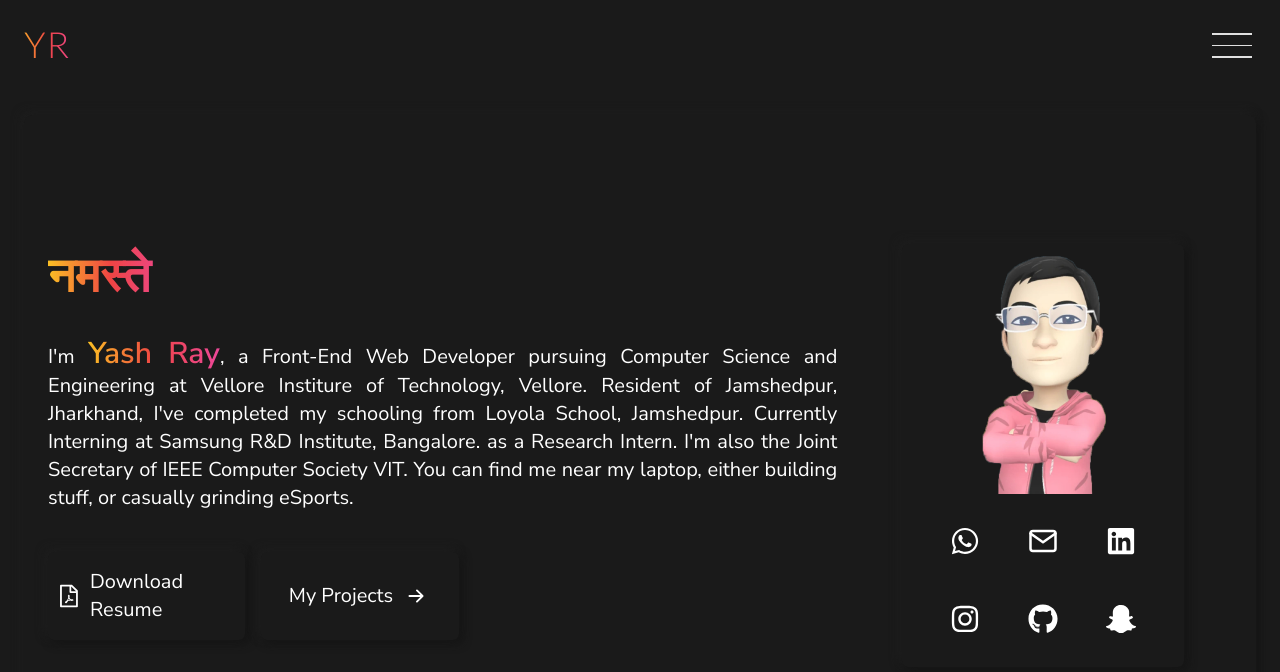
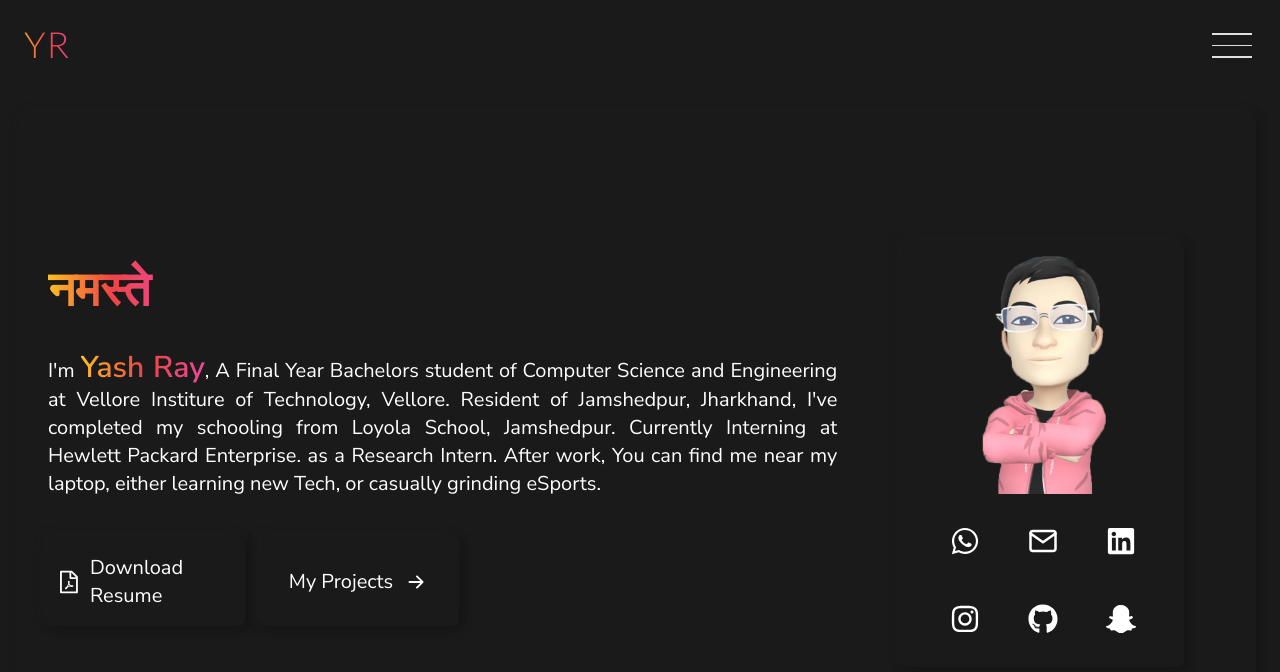
Before and after one commit to Yash-Ray/Portfolio-Web, a React (Create React App) app: page / in a window 1280 px wide. Shown: the top 672 px of the page. Built offline with nearby package versions, Linux system fonts and the light colour scheme.

Commit message:
Update Home.js
Update on 11-05-2023

```diff
--- a/src/components/Home.js
+++ b/src/components/Home.js
@@ -65,7 +65,7 @@ function Home() {
                 <span className="bg-clip-text text-transparent font-semibold text-xl md:text-3xl bg-gradient-to-r from-yellow-400 via-red-500 to-pink-500">
                   Yash Ray
                 </span>
-                , a Front-End Web Developer pursuing Computer Science and
+                , Final Year Bachelors student of Computer Science and
                 Engineering at{" "}
                 <span className="hover:text-ln-blue transition-all duration-500 ease-in-out">
                   Vellore Institure of Technology, Vellore.
@@ -81,7 +81,7 @@ function Home() {
                 <span className="bg-clip-text text-transparent font-semibold text-xl md:text-3xl bg-gradient-to-r from-yellow-400 via-red-500 to-pink-500">
                   Yash Ray
                 </span>
-                , a Front-End Web Developer pursuing Computer Science and
+                , A Final Year Bachelors student of Computer Science and
                 Engineering at{" "}
                 <span className="hover:text-ln-blue transition-all duration-500 ease-in-out">
                   Vellore Institure of Technology, Vellore.
@@ -92,14 +92,10 @@ function Home() {
                   Loyola School, Jamshedpur.
                 </span>{" "}
                 Currently Interning at{" "}
-                <span className="hover:text-indigo-600 transition-all duration-500 ease-in-out">
-                  Samsung R&D Institute, Bangalore.
+                <span className="hover:text-hpe-green transition-all duration-500 ease-in-out">
+                  Hewlett Packard Enterprise.
                 </span>{" "}as a Research Intern. {" "}
-                I'm also the Joint Secretary of{" "}
-                <span className="hover:text-yellow-500 transition-all duration-500 ease-in-out">
-                  IEEE Computer Society VIT.
-                </span>{" "}
-                You can find me near my laptop, either building stuff, or casually
+                After work, You can find me near my laptop, either learning new Tech, or casually
                 grinding
                 <span className="hover:text-red-500 transition-all duration-500 ease-in-out">
                   {" "}
@@ -110,7 +106,7 @@ function Home() {
             </div>
             <div className="flex flex-col md:flex-row justify-start">
               <div className="neumorphic rounded-md md:mr-4 hidden md:block md:w-1/2 lg:w-3/4 xl:w-1/4 mt-4 sm:mb-4 group">
-                <a href="https://drive.google.com/uc?id=1GFYfOEmaPt3YuhU3l679JzqTI7hl8voO&export=download">
+                <a href="https://drive.google.com/uc?id=1aXKNLNcae7Jq4KumpQIBV9TlfYNMZ2hE&export=download">
                   <div className="flex flex-row p-2 md:py-4 justify-center items-center text-base sm:text-lg md:text-xl">
                     <AiOutlineFilePdf className="text-xl md:text-3xl mr-2 group-hover:text-mail-red transition-all duration-500 ease-in-out" />
                     Download Resume
@@ -205,7 +201,7 @@ function Home() {
                   </div>
                   <div className="block md:hidden w-full">
                     <div className="neumorphic md:w-1/2 rounded-md mx-2 lg:w-3/4 xl:w-1/4 mt-4 md:my-8 group">
-                      <a href="https://drive.google.com/uc?id=1EmFyNhA0tRYOQnJtAz5dsaByx7O97fXR&export=download">
+                      <a href="https://drive.google.com/uc?id=1aXKNLNcae7Jq4KumpQIBV9TlfYNMZ2hE&export=download">
                         <div className="flex flex-row p-2 md:py-4 justify-center items-center text-base sm:text-lg md:text-xl">
                           <AiOutlineFilePdf className="text-xl md:text-3xl mr-2 group-hover:text-mail-red transition-all duration-500 ease-in-out" />
                           Download Resume
```
